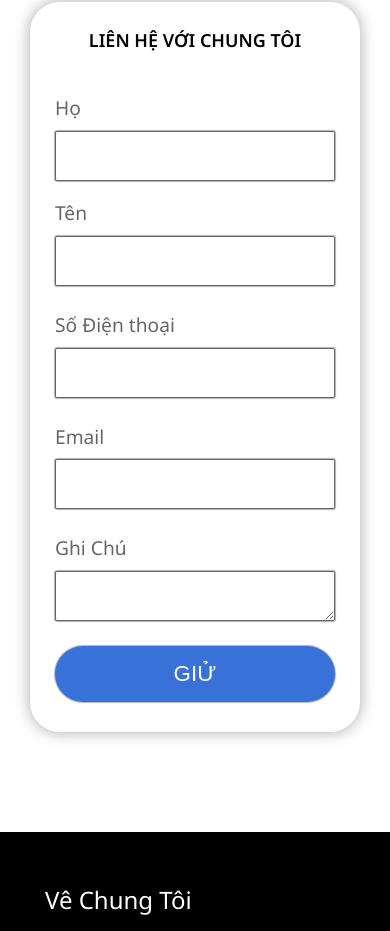
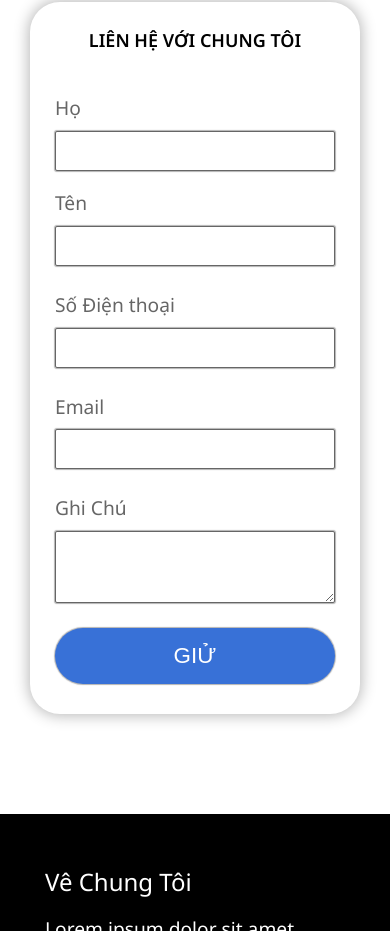
Before and after one commit to minhtien13/product-fe-21-9-25, a plain HTML site: page index.html in a window 390 px wide. Shown: the part 3620-4551 px from the top of the page. Drawn offline with Linux system fonts and the light colour scheme.

Commit message:
add style css

```diff
--- a/css/main.css
+++ b/css/main.css
@@ -496,7 +496,7 @@ body {
     margin-bottom: 5px;
   }
   .contact-input {
-    height: 40px;
+    min-height: 40px;
     font-size: 18px;
     border-radius: 2px;
   }
```
